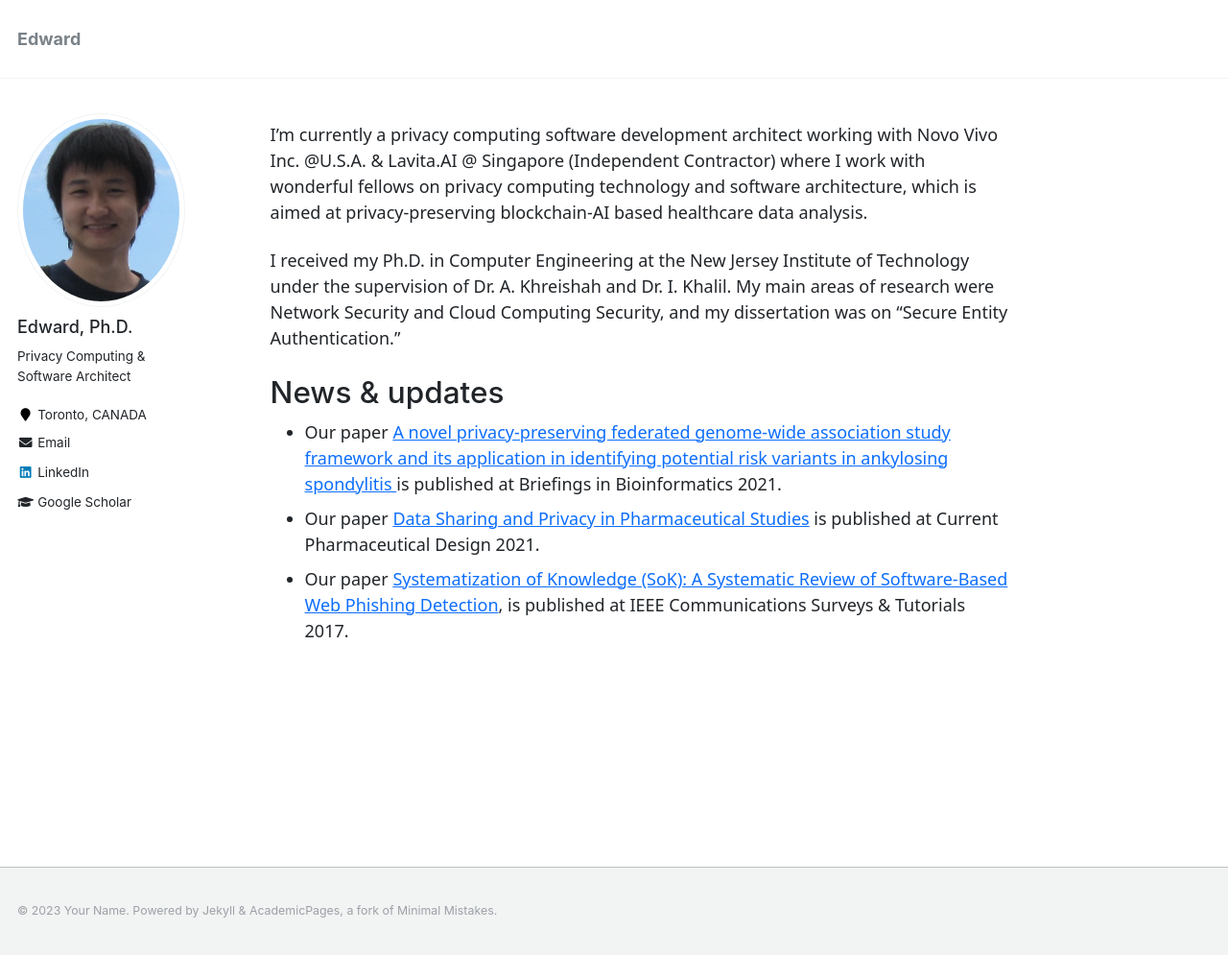
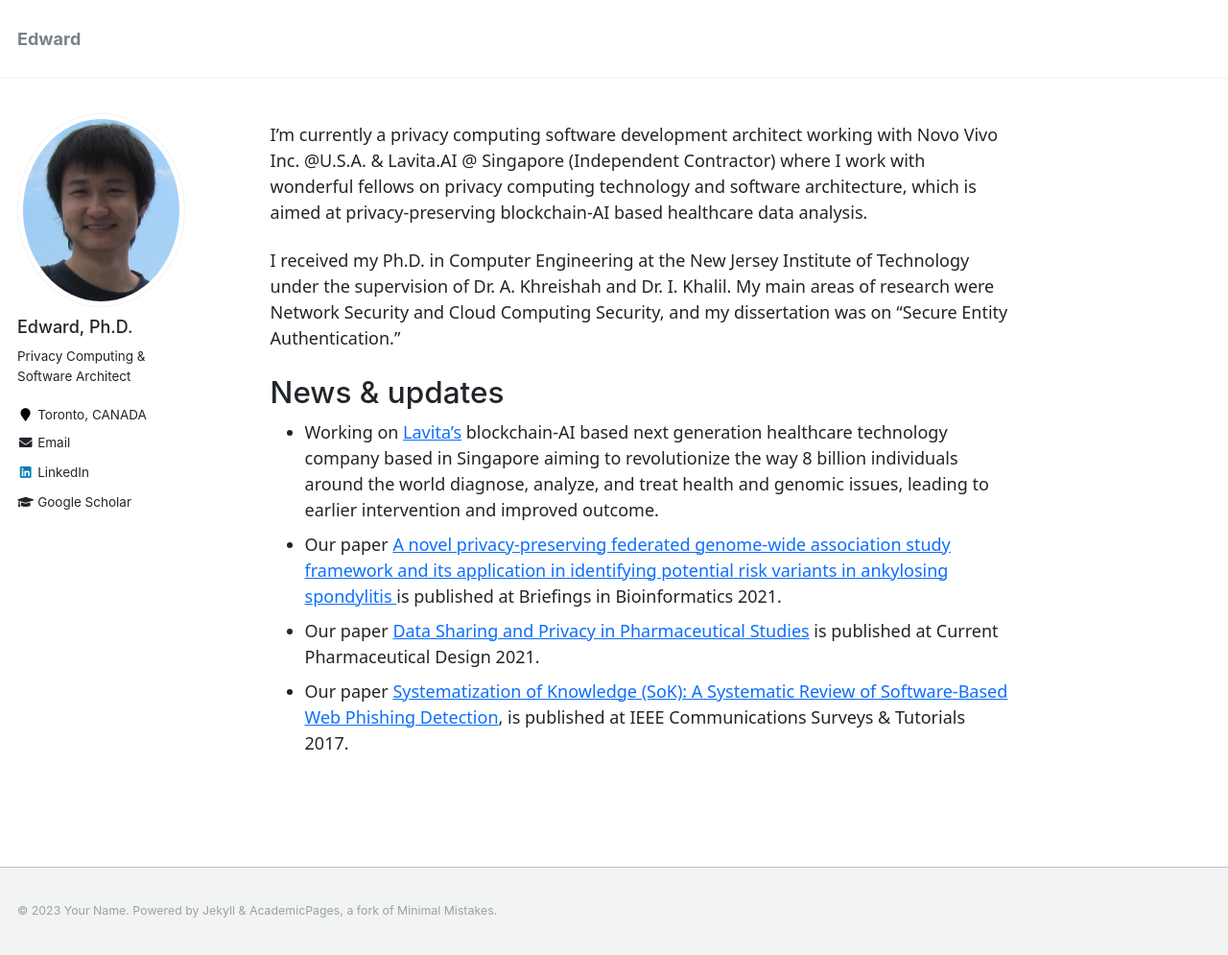
Before and after one commit to edwarddou2020/edwarddou2020.github.io, a Jekyll site: the page built from _pages/about.md, in a window 1280 px wide and 995 px high. Shown: the whole window at 96% size. Built offline with Jekyll 4.4.1, drawn with Linux system fonts in a browser that asks for light colours.

Commit message:
Update about.md

```diff
--- a/_pages/about.md
+++ b/_pages/about.md
@@ -14,6 +14,7 @@ I’m currently a privacy computing software development architect working with
 I received my Ph.D. in Computer Engineering at the New Jersey Institute of Technology under the supervision of Dr. A. Khreishah and Dr. I. Khalil. My main areas of research were Network Security and Cloud Computing Security, and my dissertation was on “Secure Entity Authentication.”
 
 ### News & updates
+* Working on [Lavita's](https://www.lavita.ai/) blockchain-AI based next generation healthcare technology company based in Singapore aiming to revolutionize the way 8 billion individuals around the world diagnose, analyze, and treat health and genomic issues, leading to earlier intervention and improved outcome.
 * Our paper [A novel privacy-preserving federated genome-wide association study framework and its application in identifying potential risk variants in ankylosing spondylitis ](https://academic.oup.com/bib/article-abstract/22/3/bbaa090/5860679) is published at Briefings in Bioinformatics 2021.
 * Our paper [Data Sharing and Privacy in Pharmaceutical Studies]([https://aclanthology.org/2022.csrr-1.6/](https://www.ingentaconnect.com/content/ben/cpd/2021/00000027/00000007/art00003)) is published at Current Pharmaceutical Design 2021.
 * Our paper [Systematization of Knowledge (SoK): A Systematic Review of Software-Based Web Phishing Detection](https://ieeexplore.ieee.org/abstract/document/8036198), is  published at IEEE Communications Surveys & Tutorials 2017.
```
